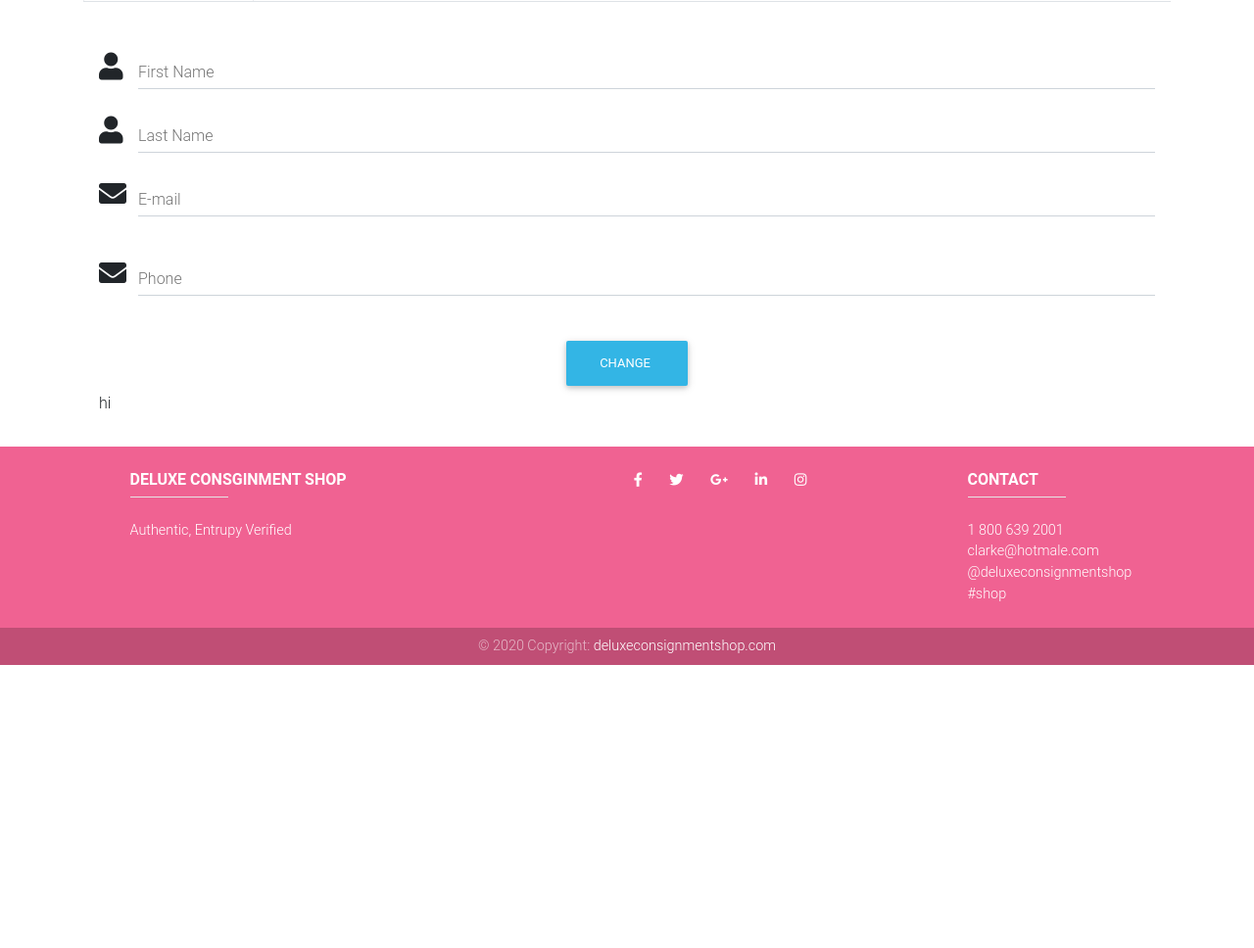
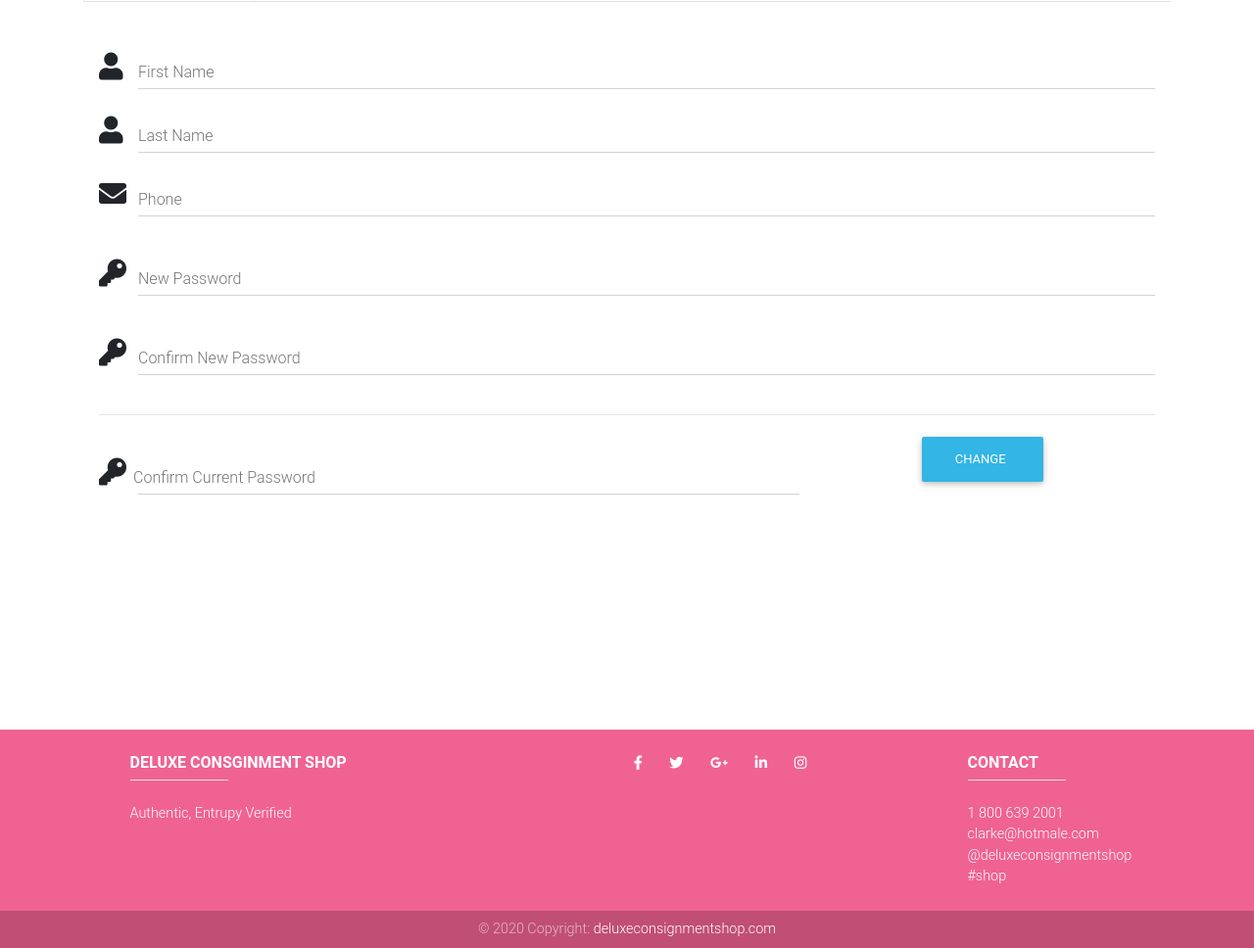
Before and after one commit to LemonFace0309/Deluxe-Consignment, a Django app: page /account/ in a window 1280 px wide. Shown: the part 366-1334 px from the top of the page at 98% size. Before the commit the page ends 1045 px from the top, so only its background shows below. Run offline with Django 3.2, Linux system fonts and the light colour scheme; some libraries are stand-ins or nearby versions.

Commit message:
enabled mailchimp api subscription option on user creation and optimized user account update profile options with password validation

```diff
--- a/Deluxe_Consignment/store/templates/store/account.html
+++ b/Deluxe_Consignment/store/templates/store/account.html
@@ -62,22 +62,39 @@
                         </div>
                         <div class="md-form">
                             <i class="fas fa-envelope prefix"></i>
-                            <input type="email" id="inputEmail" class="form-control validate" name="email"
-                                   value="{{user.email}}">
-                            <label for="inputEmail" data-error="wrong" data-success="right">E-mail</label>
+                            <input type="tel" id="inputPhone" class="form-control validate"
+                                   value="{{user.customer.phone}}" name="phone">
+                            <label for="inputPhone" data-error="wrong" data-success="right">Phone</label>
                         </div>
                         <div class="md-form">
-                            <i class="fas fa-envelope prefix"></i>
-                            <input type="tel" id="inputPhone" class="form-control validate"
-                                   value="{{user.customer.phone}}" name="phone">
-                            <label for="inputEmail" data-error="wrong" data-success="right">Phone</label>
+                            <i class="fas fa-key prefix"></i>
+                            <input type="password" id="inputPassword1" name="password1"
+                                   class="form-control validate">
+                            <label data-error="wrong" data-success="right" for="inputPassword1">
+                                New Password</label>
                         </div>
-                        <div class="text-center mt-2">
-                            <button type="submit" class="btn btn-info">Change<i
-                                    class="fas fa-sign-in ml-1"></i></button>
+                        <div class="md-form mb-4">
+                            <i class="fas fa-key prefix"></i>
+                            <input type="password" id="inputPassword2" name="password2"
+                                   class="form-control validate">
+                            <label data-error="wrong" data-success="right" for="inputPassword2">
+                                Confirm New Password</label>
+                        </div>
+                        <hr>
+                        <div class="form-row justify-content-end">
+                            <div class="md-form col-sm-8">
+                                <i class="fas fa-key prefix"></i>
+                                <input type="password" id="inputCurPassword" name="cur_password"
+                                       class="form-control validate">
+                                <label data-error="wrong" data-success="right" for="inputCurPassword">
+                                    Confirm Current Password</label>
+                            </div>
+                            <div class="text-center col-sm-4">
+                                <button type="submit" class="btn btn-info">Change<i
+                                        class="fas fa-sign-in ml-1"></i></button>
+                            </div>
                         </div>
                     </form>
-                    <p>hi</p>
                 </div>
                 <div class="tab-pane fade" id="vieworder" role="tabpanel"
                      aria-labelledby="vieworder-tab">
@@ -180,9 +197,9 @@
                                     </div>
                                 </td>
                                 <td>
-                                        <button type="submit" class="btn btn-sm btn-primary">
-                                            Change
-                                        </button>
+                                    <button type="submit" class="btn btn-sm btn-primary">
+                                        Change
+                                    </button>
                                 </td>
                                 <td>
                                     <a href="{{address.get_remove_address_url}}">
@@ -234,5 +251,6 @@
 </div>
 <!-- Main Container -->
 </main>
+<div style="padding-bottom: 20vh"></div>
 
 {% endblock content %}
--- a/Deluxe_Consignment/store/templates/store/home.html
+++ b/Deluxe_Consignment/store/templates/store/home.html
@@ -277,7 +277,7 @@
 <div class="elfsight-app-08d8354e-a9dc-4db9-a1b9-e25a31c2f2cb"></div>
 
 
-<!-- Default form subscription -->
+<!-- Default newsletter subscription -->
 <div class="banner"><h1>Newsletter Subscription</h1></div>
 <div class="container my-5">
     <form class="text-center border border-light p-5" method="POST" action="{% url 'user:subscribe' %}">
@@ -295,7 +295,7 @@
     </form>
     </div>
 </div>
-<!-- Default form subscription -->
+<!-- Default newsletter subscription -->
 
 
 {% endblock content %}
--- a/Deluxe_Consignment/user/models.py
+++ b/Deluxe_Consignment/user/models.py
@@ -36,8 +36,8 @@ DELIVERY_OPTIONS = (
 class Customer(models.Model):
     user = models.OneToOneField(User, on_delete=models.CASCADE, null=True, blank=True)
     name = models.CharField(max_length=200, null=True)
-    email = models.EmailField(max_length=200, null=True)
-    phone = models.CharField(max_length=12, null=True)
+    email = models.EmailField(max_length=200, null=True, blank=True)
+    phone = models.CharField(max_length=12, null=True, blank=True)
 
     def __str__(self):
         return self.name
--- a/Deluxe_Consignment/user/views.py
+++ b/Deluxe_Consignment/user/views.py
@@ -1,6 +1,6 @@
 from django.conf import settings
 from django.contrib import messages
-from django.contrib.auth import authenticate, login, logout
+from django.contrib.auth import authenticate, login, logout, password_validation
 from django.core.exceptions import ObjectDoesNotExist
 from django.http import HttpResponseRedirect, JsonResponse
 from django.shortcuts import render, redirect, get_object_or_404
@@ -53,6 +53,9 @@ def createUser(request):
             if created:
                 user.set_password(form.cleaned_data['password2'])
                 user.save()
+                if form.cleaned_data['subscription']:
+                    subscribe(form.cleaned_data['first_name'] + " " + form.cleaned_data['last_name'],
+                              form.cleaned_data['email'])
                 messages.success(request, 'Account created successfully')
             else:
                 messages.success(request, 'Account already exists')
@@ -90,24 +93,41 @@ def logoutUser(request):
 
 def editUser(request):
     if request.method == 'POST':
-        try:
-            email = request.POST.get('email')
-            first_name = request.POST.get('first_name')
-            last_name = request.POST.get('last_name')
-            phone = request.POST.get('phone')
-            customer = request.user.customer
-            customer.user.first_name = first_name
-            customer.user.last_name = last_name
-            customer.user.email = email
-            customer.phone = phone
-            customer.name = first_name + ' ' + last_name
-            customer.email = email
-            customer.save()
-            customer.user.save()
-            messages.success(request, 'Account information changed')
-
-        except:
-            messages.error(request, 'Unable to change information')
+        form = UpdateUserForm(request.POST.copy())
+        if form.is_valid() and request.user.is_authenticated:
+            if request.user.check_password(form.cleaned_data['cur_password']):
+                try:
+                    customer = request.user.customer
+                    customer.user.first_name = form.cleaned_data['first_name']
+                    customer.user.last_name = form.cleaned_data['last_name']
+                    customer.phone = form.cleaned_data['phone']
+                    customer.name = form.cleaned_data['first_name'] + ' ' + form.cleaned_data['last_name']
+                    if form.cleaned_data['password1'] and form.cleaned_data['password1'] == form.cleaned_data['password2']:
+                        password = form.cleaned_data['password2']
+                        try:
+                            password_validation.validate_password(password)
+                            customer.user.set_password(password)
+                            customer.save()
+                            customer.user.save()
+                            messages.success(request, 'Account information changed')
+                        except:
+                            messages.error(request, """Invalid Password:
+                                            Your password can’t be too similar to your other personal information.
+                                            Your password must contain at least 8 characters.
+                                            Your password can’t be a commonly used password.
+                                            Your password can’t be entirely numeric.""")
+                    elif form.cleaned_data['password1']:
+                        messages.error(request, 'Passwords do not match')
+                    else:
+                        customer.save()
+                        customer.user.save()
+                        messages.success(request, 'Account information changed')
+                except:
+                    messages.error(request, 'Unable to change information')
+            else:
+                messages.error(request, 'Please Confirm Current Password to Make Changes')
+        else:
+            messages.error(request, 'Unable to change information: Please confirm current password')
     return HttpResponseRedirect(request.META.get('HTTP_REFERER'))
 
 
@@ -139,8 +159,8 @@ def email_list_signup(request):
     form = EmailSignupForm(request.POST or None)
     if request.method == "POST":
         if form.is_valid():
-            subscriber, created = EmailSignup.objects.get_or_create(email=form.instance.email)
-            subscriber.name = form.instance.name
+            subscriber, created = EmailSignup.objects.get_or_create(email=form.cleaned_data['email'])
+            subscriber.name = form.cleaned_data['name']
             if request.user.is_authenticated and subscriber.email == request.user.email:
                 try:
                     subscriber.user = request.user
```
Also changed, not shown: Deluxe_Consignment/store/templates/store/navbar.html (+4 -4 lines), Deluxe_Consignment/user/forms.py (+13 -0 lines), Deluxe_Consignment/db.sqlite3.
